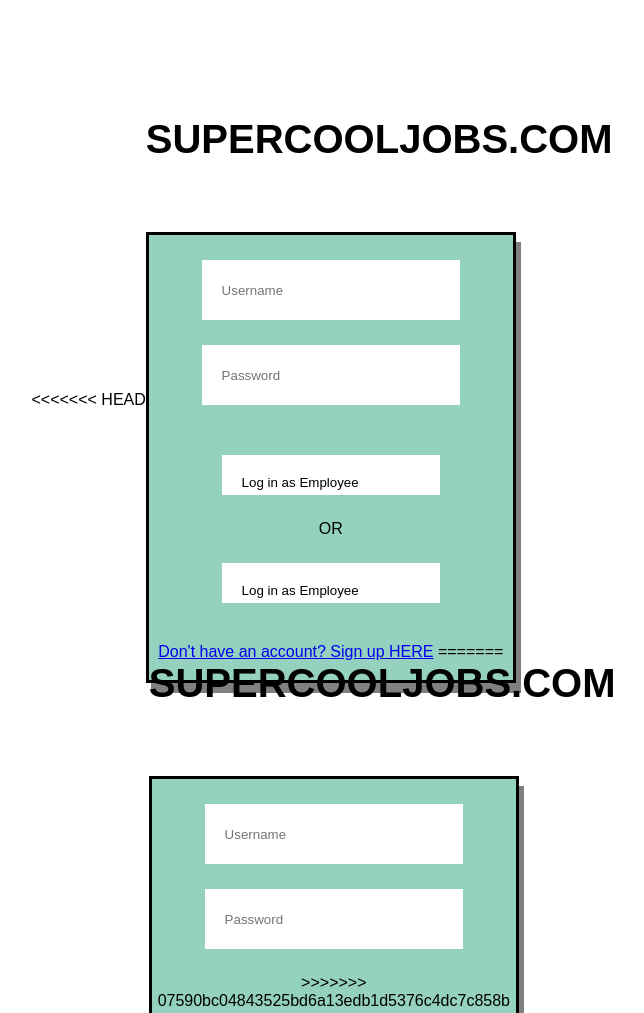
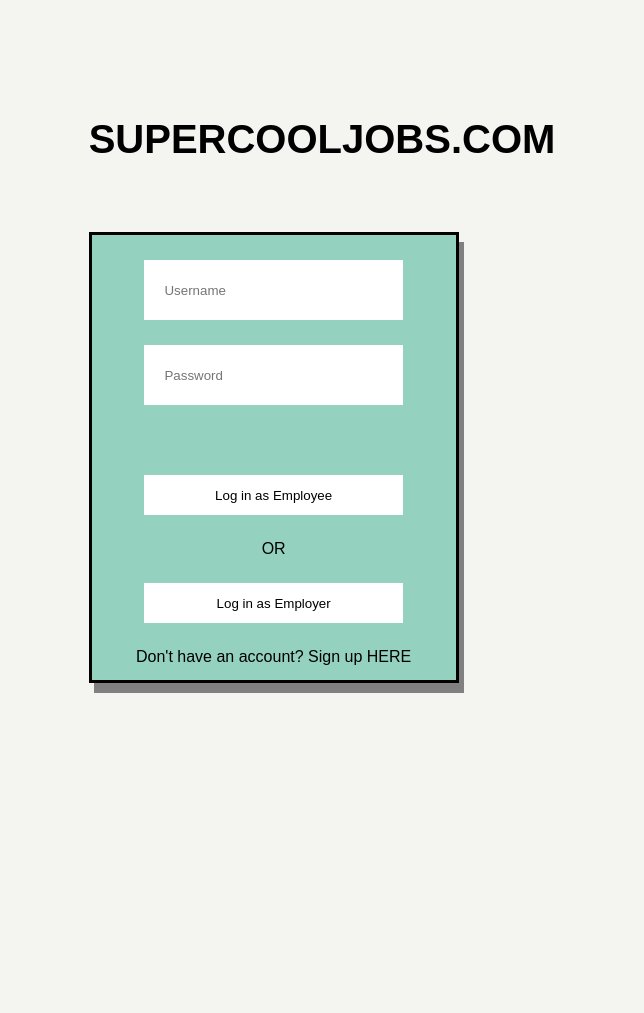
Before and after one commit to JeremyTubongbanua/sofe2800u-final, a website: page public/login.html in a window 1280 px wide. Shown: the top 1013 px of the page, without its empty margins (318-962 px from the left). After the commit the page ends 800 px from the top, so only its background shows below. Drawn offline with Linux system fonts and the light colour scheme; a web font is replaced by a local one.

Commit message:
meweoqweoq

```diff
--- a/public/CSS/loginstyles.css
+++ b/public/CSS/loginstyles.css
@@ -7,7 +7,7 @@ body {
 	align-items: center;
 	min-height: 100vh;
 	font-family: 'Kosugi', sans-serif;
-	background: white;
+	background: #F4F5F1;
 }
 
 h1 {
@@ -32,7 +32,7 @@ h1 {
 .container input,button {
 	width: 60%;
 	height: 20px;
-	background: white;
+	background: White;
 	display: flex;
 	margin: 25px auto;
 	padding: 20px;
@@ -41,14 +41,13 @@ h1 {
 
 }
 
-<<<<<<< HEAD
 .container button{
     padding: 20px;
 	display: flex;
 	justify-content: center;
 	align-items: center;
     text-align: center;
-	background-color: #DAF0EE
+	background-color: white;
 
 }
 
@@ -57,9 +56,6 @@ h1 {
 	margin-bottom: 40px;
 }
 
-a {
-	width: 55%;
-=======
 .login_form_form{
 	margin-bottom: 70px;
 }
@@ -75,5 +71,4 @@ button{
 a{
 	color: inherit;
 	text-decoration: none;
->>>>>>> 07590bc04843525bd6a13edb1d5376c4dc7c858b
 }
--- a/public/CSS/signupstyles.css
+++ b/public/CSS/signupstyles.css
@@ -7,7 +7,7 @@ body {
 	align-items: center;
 	min-height: 100vh;
 	font-family: 'Kosugi', sans-serif;
-	background: white;
+	background: #F4F5F1;
 }
 
 h1 {
@@ -47,11 +47,11 @@ h1 {
     justify-content: center;
     align-items: center;
     text-align: center;
-    background-color: #DAF0EE;
+    background-color: white;
 }
-
-
 
 a {
 	width: 55%;
+    text-decoration: none;
+    color: black;
 }
--- a/public/login.html
+++ b/public/login.html
@@ -1,26 +1,6 @@
 <!DOCTYPE html>
 <html>
 
-<<<<<<< HEAD
-  <body>
-    <form id="Loginform" method="post">
-      <h1>SUPERCOOLJOBS.COM</h1>
-      <div class="container">
-        <div class="login_form_form">
-          <form method="post">
-            <input type="text" name="name" placeholder="Username" />
-            <input type="text" name="pwd" placeholder="Password" />
-          </form>
-        </div>
-        <div id="buttons">
-          <button type="submit" name="submit">Log in as Employee</button>
-          <p>OR</p>
-          <button type="submit" name="submit" id="button2">
-            Log in as Employee
-          </button>
-        </div>
-        <a href="signup.html">Don't have an account? Sign up HERE</a>
-=======
 <head>
   <title>Login</title>
   <link rel="stylesheet" type="text/css" href="CSS/loginstyles.css" />
@@ -36,13 +16,12 @@
           <input type="text" name="name" placeholder="Username" />
           <input type="text" name="pwd" placeholder="Password" />
         </form>
->>>>>>> 07590bc04843525bd6a13edb1d5376c4dc7c858b
       </div>
       <div class="buttons">
         <button type="submit" name="employeelogin">Log in as Employee</button>
         <p>OR</p>
         <button type="submit" name="employerlogin">Log in as Employer</button>
-        <P>Don't have an account? Sign up <a href=" INSERT HERE " id="clicksignup">HERE</a></P>
+        <P>Don't have an account? Sign up <a href="signup.html" id="clicksignup">HERE</a></P>
       </div>
     </div>
   </form>
```
